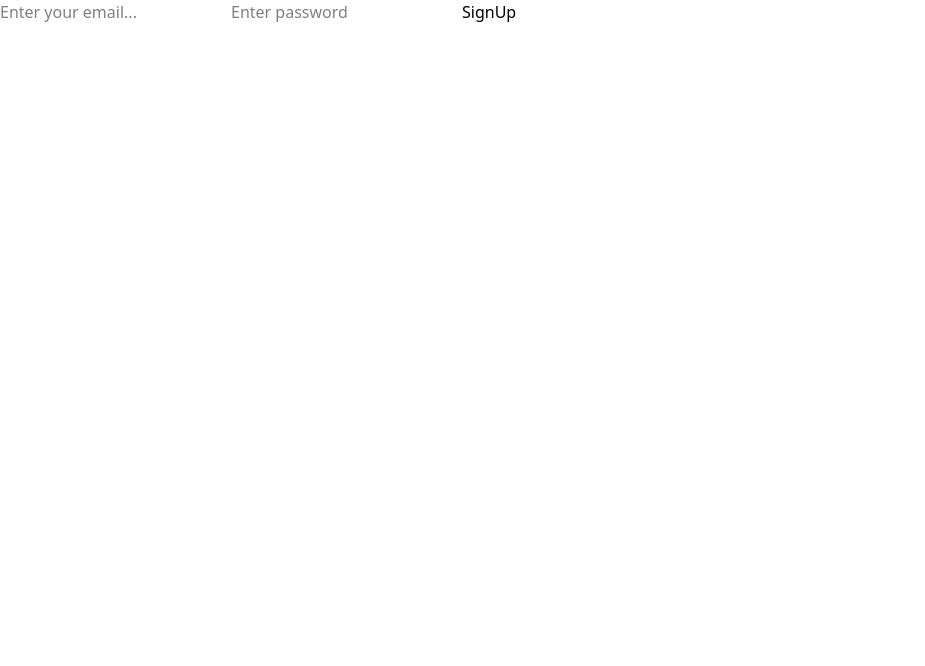
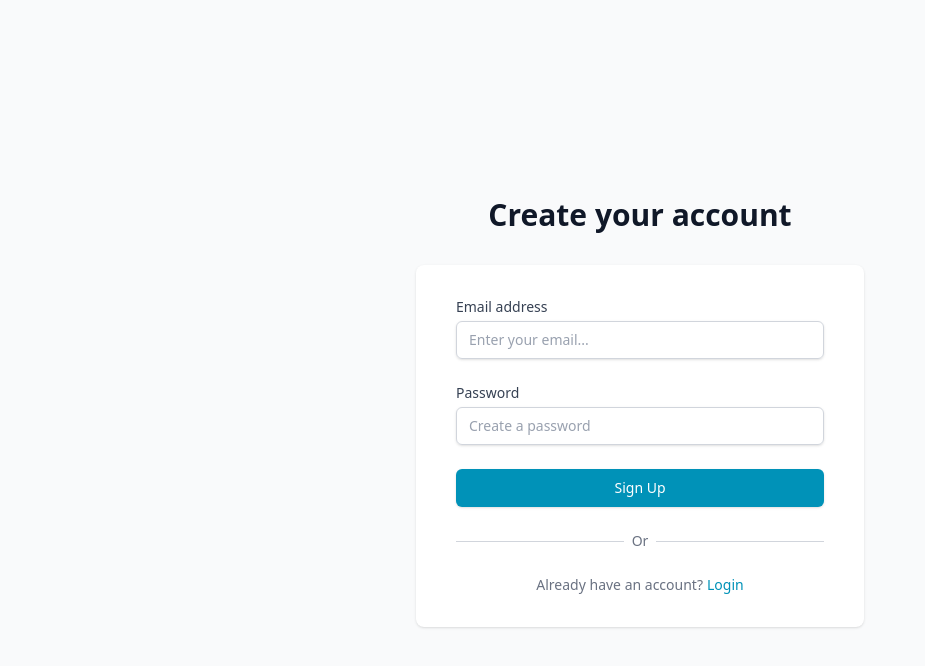
Before and after one commit to Akprogrammer-mnnit/LocalLoop, a React (Vite) app in the folder dashboard/: page /register in a window 1280 px wide. Shown: the top 666 px of the page, without its empty margins (0-925 px from the left). Built offline with nearby package versions, Linux system fonts and the light colour scheme; no server answers.

Commit message:
Improve Sign Up UI

```diff
--- a/dashboard/src/components/SignUp.tsx
+++ b/dashboard/src/components/SignUp.tsx
@@ -1,13 +1,15 @@
 import React, { useState } from 'react'
 import axios from 'axios'
-import { useNavigate } from 'react-router-dom';
+import { useNavigate, Link } from 'react-router-dom';
 import { useAuthStore } from '../store/store';
+
 function SignUp() {
-    const [email, setEmail] = useState < string > ("")
-    const [password, setPassword] = useState < string > ("")
-    const [error,setError] = useState<string>("");
+  const [email, setEmail] = useState<string>("")
+  const [password, setPassword] = useState<string>("")
+  const [error, setError] = useState<string>("");
   const navigate = useNavigate();
-    const setUser = useAuthStore((s)=>s.setUser);
+  const setUser = useAuthStore((s) => s.setUser);
+
   const handleSubmit = async (e: React.FormEvent<HTMLFormElement>) => {
     e.preventDefault();
 
@@ -22,29 +24,106 @@
       navigate("/");
     } catch (err: any) {
       setError(
-        err.response?.data?.error || "Login failed"
+        err.response?.data?.error || "Registration failed"
       );
     }
   };
+
   return (
+    <div className="min-h-screen bg-gray-50 flex flex-col justify-center py-12 sm:px-6 lg:px-8">
+      <div className="sm:mx-auto sm:w-full sm:max-w-md">
+        <h2 className="mt-6 text-center text-3xl font-extrabold text-gray-900">
+          Create your account
+        </h2>
+      </div>
+
+      <div className="mt-8 sm:mx-auto sm:w-full sm:max-w-md">
+        <div className="bg-white py-8 px-4 shadow sm:rounded-lg sm:px-10">
+          <form className="space-y-6" onSubmit={handleSubmit}>
+
+            {/* Email Field */}
             <div>
-            <form onSubmit={handleSubmit}>
+              <label htmlFor="email" className="block text-sm font-medium text-gray-700">
+                Email address
+              </label>
+              <div className="mt-1">
                 <input
+                  id="email"
+                  name="email"
                   type="text"
+                  required
                   value={email}
-                    placeholder='Enter your email...'
                   onChange={(e) => setEmail(e.target.value)}
+                  placeholder="Enter your email..."
+                  className="appearance-none block w-full px-3 py-2 border border-gray-300 rounded-md shadow-sm placeholder-gray-400 focus:outline-none focus:ring-cyan-500 focus:border-cyan-500 sm:text-sm"
                 />
+              </div>
+            </div>
+
+            {/* Password Field */}
+            <div>
+              <label htmlFor="password" className="block text-sm font-medium text-gray-700">
+                Password
+              </label>
+              <div className="mt-1">
                 <input
+                  id="password"
+                  name="password"
                   type="password"
+                  required
                   value={password}
-                    placeholder='Enter password'
                   onChange={(e) => setPassword(e.target.value)}
+                  placeholder="Create a password"
+                  className="appearance-none block w-full px-3 py-2 border border-gray-300 rounded-md shadow-sm placeholder-gray-400 focus:outline-none focus:ring-cyan-500 focus:border-cyan-500 sm:text-sm"
                 />
+              </div>
+            </div>
 
-                <button type="submit">SignUp</button>
-                <p className='text-red-600'>{error}</p>
+            {/* Error Message */}
+            {error && (
+              <div className="rounded-md bg-red-50 p-4">
+                <div className="flex">
+                  <div className="ml-3">
+                    <h3 className="text-sm font-medium text-red-800">
+                      {error}
+                    </h3>
+                  </div>
+                </div>
+              </div>
+            )}
+
+            {/* Submit Button */}
+            <div>
+              <button
+                type="submit"
+                className="w-full flex justify-center py-2 px-4 border border-transparent rounded-md shadow-sm text-sm font-medium text-white bg-cyan-600 hover:bg-cyan-700 focus:outline-none focus:ring-2 focus:ring-offset-2 focus:ring-cyan-500 transition duration-150 ease-in-out"
+              >
+                Sign Up
+              </button>
+            </div>
           </form>
+
+          <div className="mt-6">
+            <div className="relative">
+              <div className="absolute inset-0 flex items-center">
+                <div className="w-full border-t border-gray-300" />
+              </div>
+              <div className="relative flex justify-center text-sm">
+                <span className="px-2 bg-white text-gray-500">
+                  Or
+                </span>
+              </div>
+            </div>
+
+            <div className="mt-6 flex justify-center text-sm">
+              <span className="text-gray-500 mr-1">Already have an account?</span>
+              <Link to="/login" className="font-medium text-cyan-600 hover:text-cyan-500">
+                Login
+              </Link>
+            </div>
+          </div>
+        </div>
+      </div>
     </div>
   )
 }
```
Lines whose indentation alone changed are shown as unchanged.
